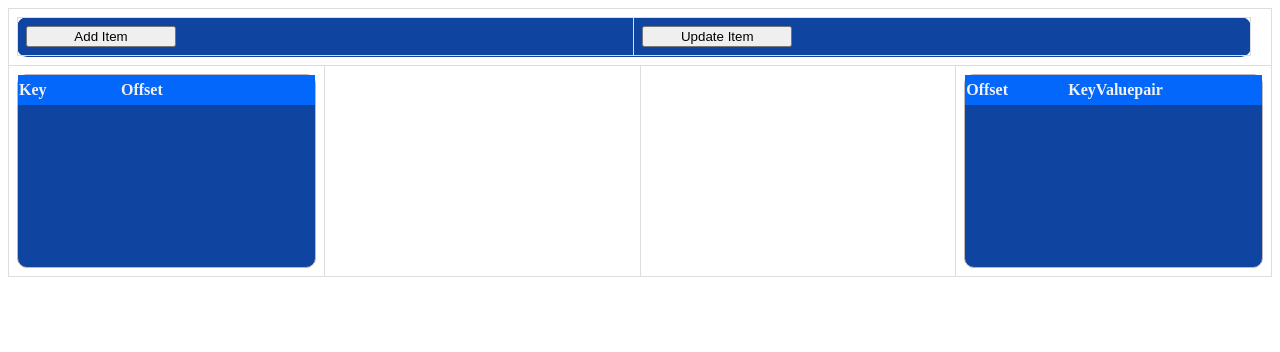
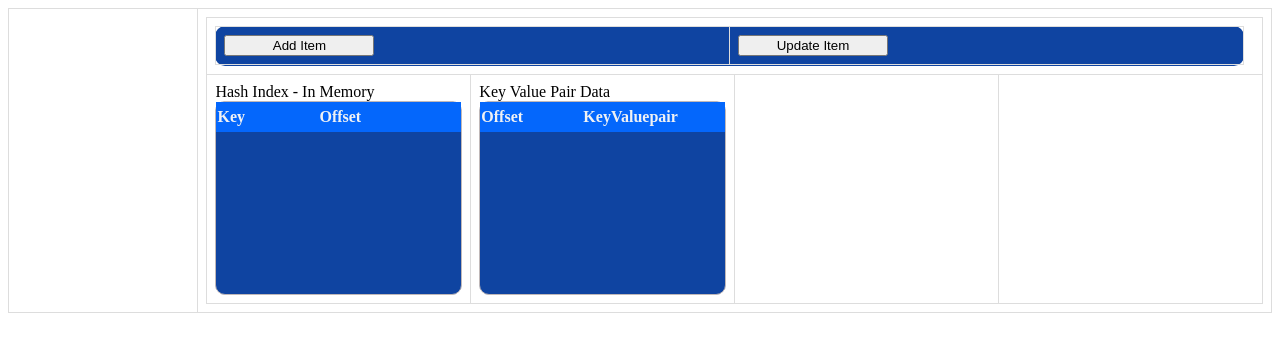
Before and after one commit to lakshmikanthshetty/hashmapdemo, a React (Create React App) app: page / in a window 1280 px wide. Shown: the top 352 px of the page. Built offline with nearby package versions, Linux system fonts and the light colour scheme.

Commit message:
updated design with menu

```diff
--- a/src/Hashmap/Hashmap.js
+++ b/src/Hashmap/Hashmap.js
@@ -67,10 +67,13 @@ function Hashmap() {
   return (
     <table>
       <tr>
+        <td className='menutd'></td>
+        <td className='bodytd'><table>
+      <tr>
         <td colSpan='4'><HashMapHeader AddKeyValuePair={AddKeyValuePair} UpdateKeyValuePair={UpdateKeyValuePair}/></td>
       </tr>
       <tr>
-        <td>    <div class="offsetkeypairdiv">
+        <td>   Hash Index - In Memory <div class="offsetkeypairdiv">
       <table className="keyvaluediv">
       <tr className="keyvaluetr">
       <th className="headertdoffset">
@@ -84,9 +87,8 @@ function Hashmap() {
         ))}
     </table>
     </div></td>
-        <td></td>
-        <td></td>
-        <td>    <div class="offsetkeypairdiv">
+
+        <td><div>  Key Value Pair Data  <div class="offsetkeypairdiv">
     <table className="keyvaluediv">
           <tr className="keyvaluetr">
           <th className="headertdoffset">
@@ -100,9 +102,14 @@ function Hashmap() {
         ))}
 </table>
 
-    </div></td>
+    </div></div></td>
+    <td></td>
+    <td></td>
+      </tr>
+    </table></td>
       </tr>
     </table>
+
   );
 }
 
--- a/src/Hashmap/KeyValue.css
+++ b/src/Hashmap/KeyValue.css
@@ -42,6 +42,15 @@
     color: #eff1f4;
   }
 
+  .menutd{
+    width: 15%;
+  }
+
+  .bodytd{
+    width: 85%;
+  }
+
+
 
   /* App.css */
 table {
```
